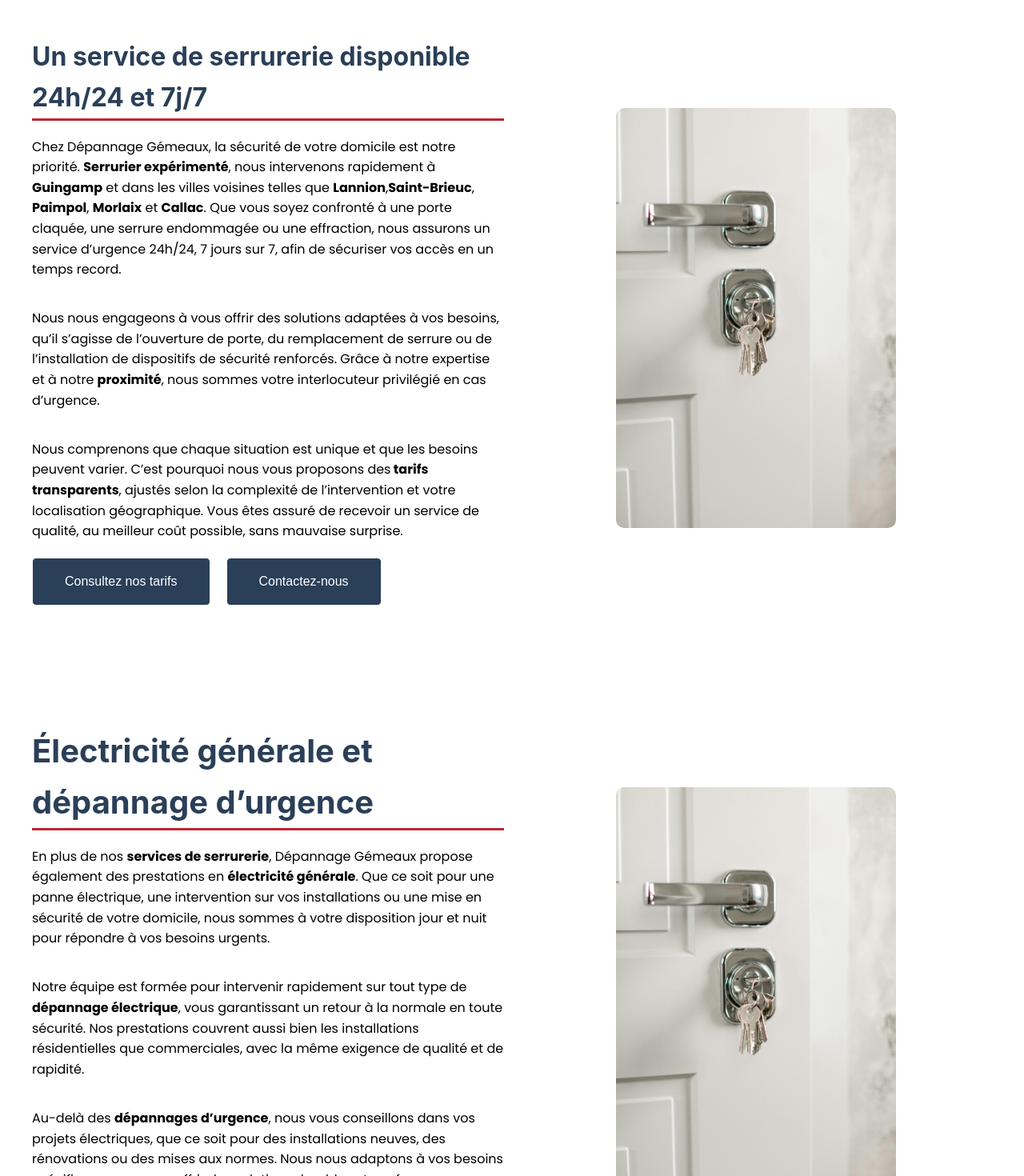
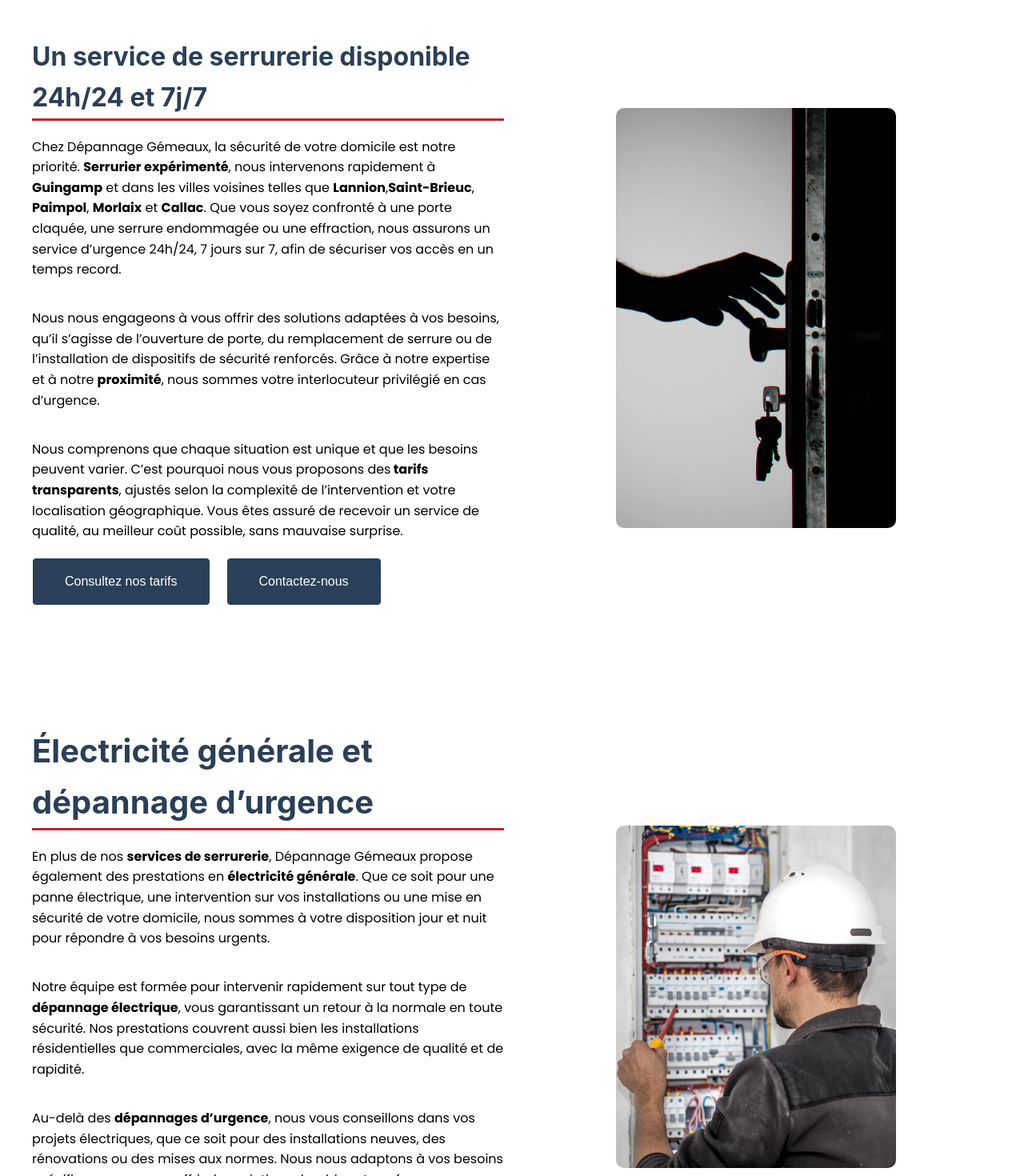
Before and after one commit to SupaKd/depannage-gemeaux, a React (Vite) app: page / in a window 1280 px wide. Shown: the part 1160-2630 px from the top of the page at 80% size. Built offline with nearby package versions, Linux system fonts and the light colour scheme.

Commit message:
Description des changements

```diff
--- a/src/pages/Home.jsx
+++ b/src/pages/Home.jsx
@@ -166,7 +166,7 @@ function Home() {
               </div>
             </div>
             <div className="home-section1__image">
-              <img src="tarifs1.jpg" alt="Logo" />
+              <img src="keys.jpg" alt="Logo" />
             </div>
           </div>
         </div>
@@ -219,7 +219,7 @@ function Home() {
               </div>
             </div>
             <div className="home-section2__image">
-              <img src="tarifs1.jpg" alt="Logo" />
+              <img src="electricien.jpg" alt="Logo" />
             </div>
           </div>
         </div>
```
Also changed, not shown: public/electricien.jpg (added), public/keys.jpg (added).
